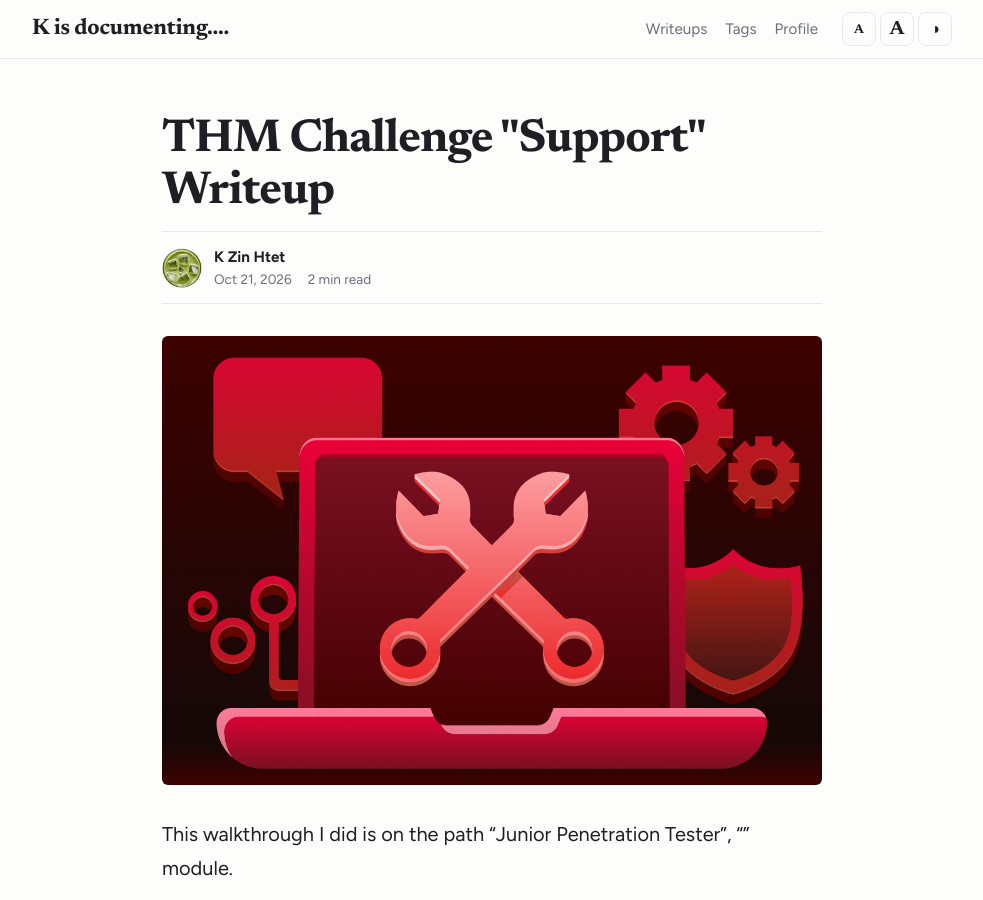
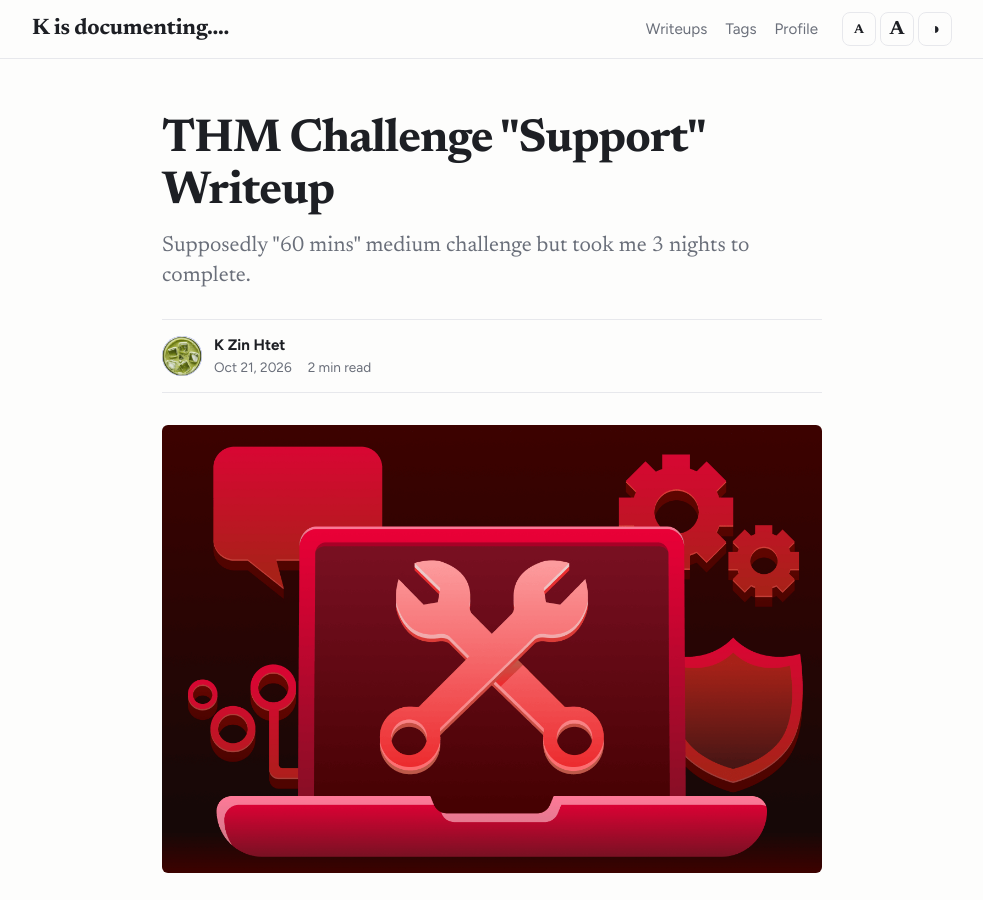
Before and after one commit to cloudskim/cloudskim.github.io, a Jekyll site: the page built from _posts/2026-10-21-thm-challenge-support-writeup.md, in a window 1280 px wide and 900 px high. Shown: the whole window, without its empty margins (148-1131 px from the left). Built offline with Jekyll 4.4.1, drawn with Linux system fonts in a browser that asks for light colours.

Commit message:
Update _posts/2026-10-21-thm-challenge-support-writeup.md (via Pages CMS)

```diff
--- a/_posts/2026-10-21-thm-challenge-support-writeup.md
+++ b/_posts/2026-10-21-thm-challenge-support-writeup.md
@@ -1,5 +1,6 @@
 ---
 title: THM Challenge "Support" Writeup
+subtitle: Supposedly "60 mins" medium challenge but took me 3 nights to complete.
 tags:
   - Tryhackme
   - TryhackmeWalkthrough
```
